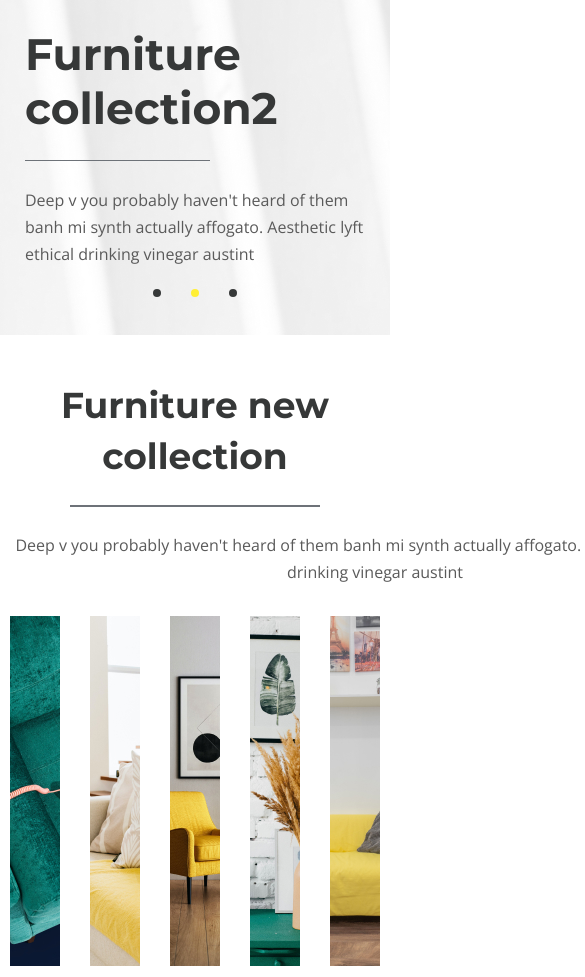
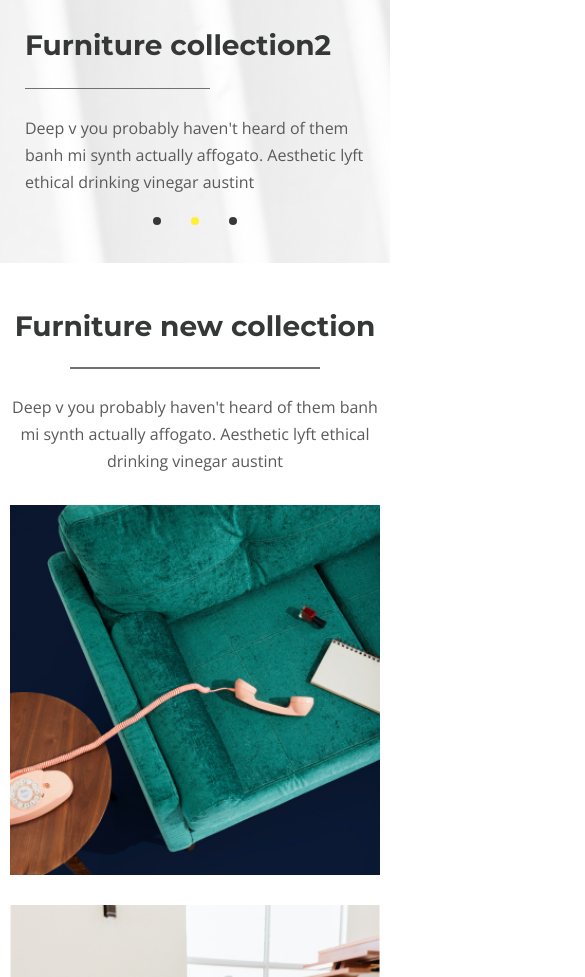
Before and after one commit to horoshopodumaj/furniture, a website: page app/index.html in a window 390 px wide. Shown: the part 123-1100 px from the top of the page, 585 px wide, since content can reach past the window. Drawn offline with nearby package versions, Linux system fonts and the light colour scheme; files whose address does not match are found by name.

Commit message:
adaptive for new collection block

```diff
--- a/app/scss/collection.scss
+++ b/app/scss/collection.scss
@@ -3,9 +3,17 @@
     grid-template-columns: repeat(5, 1fr);
     grid-gap: 30px;
     padding-bottom: 70px;
+    @media (max-width: 1366px) {
+        grid-template-columns: repeat(3, 1fr);
+    }
+    @media (max-width: 840px) {
+        grid-template-columns: repeat(2, 1fr);
+    }
+    @media (max-width: 540px) {
+        grid-template-columns: repeat(1, 1fr);
+    }
     &__item {
         position: relative;
-
         &:hover {
             .collection__info {
                 opacity: 1;
@@ -16,6 +24,9 @@
     &__images {
         min-height: 350px;
         object-fit: cover;
+        @media (max-width: 1366px) {
+            width: 100%;
+        }
     }
 
     &__info {
--- a/app/scss/new-collection.scss
+++ b/app/scss/new-collection.scss
@@ -2,7 +2,6 @@
     text-align: center;
     padding: 45px 0 35px;
     &__title {
-        color: $title;
         font-size: 36px;
         line-height: 51px;
         padding-bottom: 25px;
@@ -24,5 +23,8 @@
     &__text {
         min-width: 730px;
         margin: 0 auto 30px;
+        @media (max-width: 840px) {
+            min-width: 100%;
+        }
     }
 }
--- a/app/scss/style.scss
+++ b/app/scss/style.scss
@@ -35,3 +35,10 @@
         z-index: 12;
     }
 }
+
+@media (max-width: 540px) {
+    %title-font {
+        font-size: 28px;
+        line-height: 36px;
+    }
+}
```
Also changed, not shown: app/css/style.min.css.
